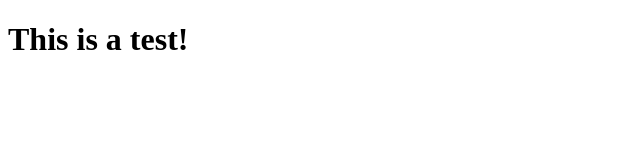
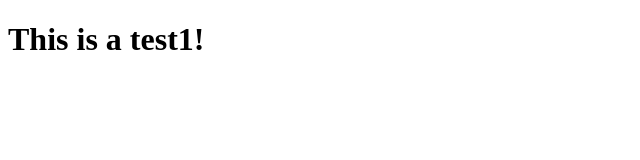
Before and after one commit to darkknightBruce10/GItTraining, a plain HTML site: page index.html in a window 1280 px wide. Shown: the full height of the page, 0-640 px from the left. Drawn offline with Linux system fonts and the light colour scheme.

Commit message:
second commit

```diff
--- a/index.html
+++ b/index.html
@@ -4,7 +4,7 @@
 	<title></title>
 </head>
 <body>
-	<h1>This is a test!</h1>
+	<h1>This is a test1!</h1>
 
 </body>
 </html>
```
